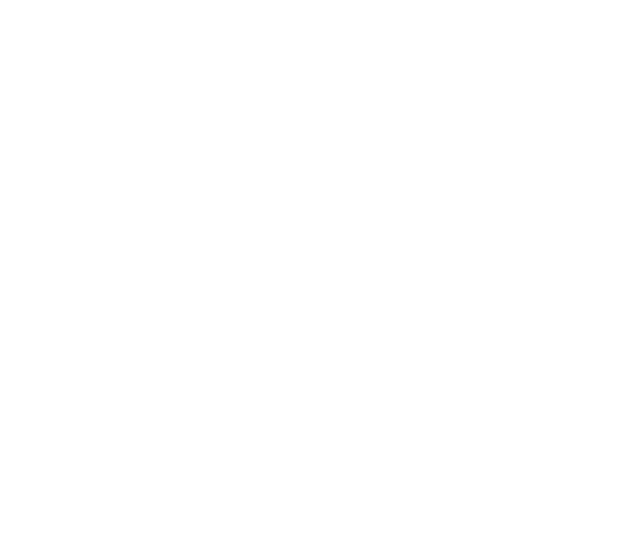
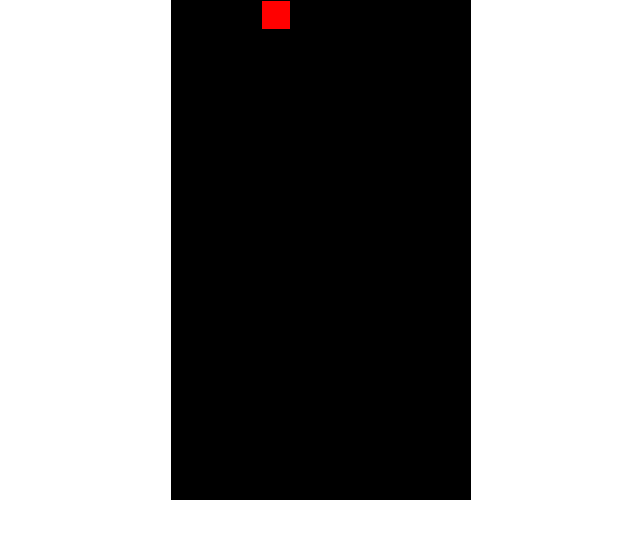
Before and after one commit to tanzhenwu123/Tetris, a website built with webpack: page public/index.html in a window 1280 px wide. Shown: the whole page, without its empty margins (319-959 px from the left). Built offline with nearby package versions, Linux system fonts and the light colour scheme.

Commit message:
方块显示类完成

```diff
--- a/models/square.ts
+++ b/models/square.ts
@@ -24,6 +24,10 @@ export class Square{
         return this._color
     }
 
+    set color(val:string){
+        this._color = val
+    }
+
     get viewr(){
         return this._iview != undefined ? this._iview : {show():void{},remove():void{}}
     }
--- /dev/null
+++ b/models/squareView.ts
@@ -0,0 +1,43 @@
+import {Square} from './square'
+import {Viewr} from '../interface/Point'
+import $ from 'jquery'
+import pageConfig from '../tools/pageConfig'
+// 显示一个小方块到页面上 约定实现viewr接口内的函数
+export class squarePageView implements Viewr{
+    private ifSqRemove:boolean = false
+    /**
+     * Creates an instance of squarePageView.
+     * @param {Square} square 小方块类
+     * @param {JQuery<HTMLElement>} container 搭载小方块容器
+     * @param {JQuery<HTMLElement>} [dom] 小方块dom对象
+     * @memberof squarePageView
+     */
+    constructor(private square:Square,private container:JQuery<HTMLElement>,private dom?:JQuery<HTMLElement>){
+
+    }
+    show(): void {
+        // 如果当前方块状态为已经消除，则直接结束该函数
+        if(this.ifSqRemove) return
+        // 如果默认没有传递小方块dom对象参数，默认赋值形成一个div并且设置其css属性，完毕后加入容器对象
+        if(!this.dom) this.dom = $("<div>").css({
+            position:"absolute",
+            width:pageConfig.SquareSize.width,
+            height:pageConfig.SquareSize.height,
+            border:"1px solid #000",
+            boxSizing:"border-box",
+        }).appendTo(this.container)
+
+        // 将可变数据以及不可变数据分开
+        this.dom.css({
+            left:this.square.point.x * pageConfig.SquareSize.width,
+            top:this.square.point.y * pageConfig.SquareSize.height,
+            background:this.square.color
+        })
+    }
+    remove(): void {
+        if(this.dom) {
+            this.dom.remove()
+            this.ifSqRemove = true
+        }
+    }
+}
--- a/package.json
+++ b/package.json
@@ -19,6 +19,7 @@
   },
   "homepage": "https://github.com/tanzhenwu123/Tetris#readme",
   "devDependencies": {
+    "@types/jquery": "^3.5.13",
     "clean-webpack-plugin": "^4.0.0",
     "html-webpack-plugin": "^5.5.0",
     "ts-loader": "^9.2.6",
@@ -26,5 +27,8 @@
     "webpack": "^5.68.0",
     "webpack-cli": "^4.9.2",
     "webpack-dev-server": "^4.7.4"
+  },
+  "dependencies": {
+    "jquery": "^3.6.0"
   }
 }
--- a/public/index.html
+++ b/public/index.html
@@ -5,8 +5,23 @@
     <meta http-equiv="X-UA-Compatible" content="IE=edge">
     <meta name="viewport" content="width=device-width, initial-scale=1.0">
     <title>俄罗斯方块小游戏</title>
+    <style>
+        *{
+            margin: 0;
+            padding: 0;
+        }
+        #container{
+            width: 300px;
+            height: 500px;
+            background-color: #000;
+            margin: 0 auto;
+            position: relative;
+        }
+    </style>
 </head>
 <body>
+    <div id="container">
 
+    </div>
 </body>
 </html>
--- a/src/index.ts
+++ b/src/index.ts
@@ -1,19 +1,17 @@
-import { Viewr } from "../interface/Point";
-import { Square } from "../models/square";
+import {Square} from '../models/square'
+import {squarePageView} from '../models/squareView'
+import $ from "jquery"
 
-class SquareConsoleView implements Viewr{
-    constructor(private square:Square){}
-    show(): void {
-        console.log(this.square.point,this.square.color)
-    }
-    remove(): void {
-
-    }
+const sq = new Square({x:3,y:3},"red")
+sq.viewr = new squarePageView(sq,$("#container"))
+sq.point = {
+    x:3,
+    y:0
 }
 
-const sq = new Square({x:3,y:5},"red")
-sq.viewr = new SquareConsoleView(sq)
-
-sq.point = {x:2,y:3}
-sq.point = {x:3,y:4}
-sq.point = {x:4,y:5}
+// setInterval(() =>{
+//     sq.point = {
+//         x:3,
+//         y:sq.point.y+1
+//     }
+// },1000)
--- /dev/null
+++ b/tools/pageConfig.ts
@@ -0,0 +1,8 @@
+// 方块配置
+export default{
+    SquareSize:{
+        width:30,
+        height:30
+    },
+    color:""
+}
```
Also changed, not shown: models/squareMove.ts (added), 1 other file.
